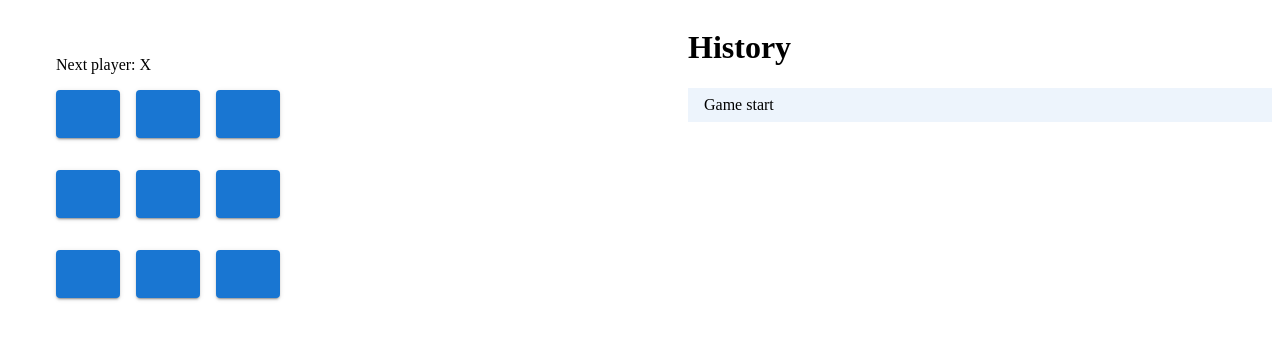
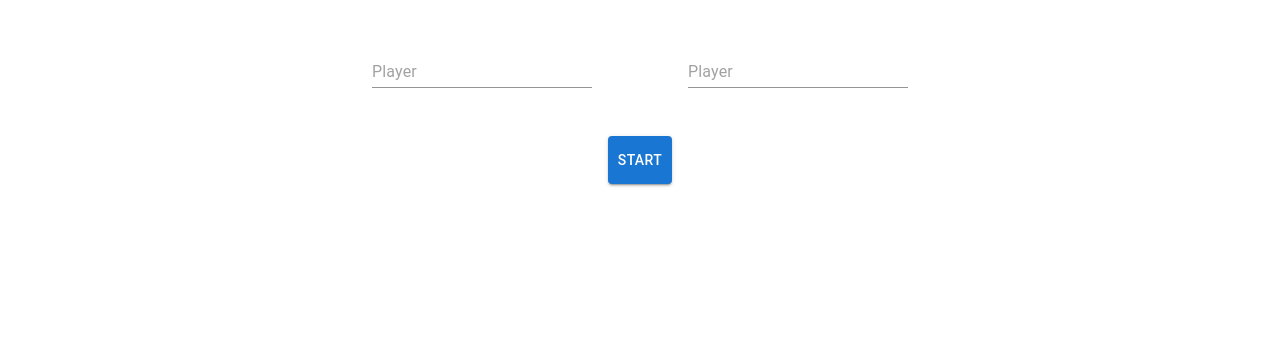
Before and after one commit to rcupic/tic-toe, a React (Create React App) app: page / in a window 1280 px wide. Shown: the top 340 px of the page. Built offline with nearby package versions, Linux system fonts and the light colour scheme.

Commit message:
player input

```diff
--- a/src/components/Game.tsx
+++ b/src/components/Game.tsx
@@ -1,13 +1,17 @@
-import { ListItemButton } from '@mui/material';
+import { Button, ListItemButton } from '@mui/material';
 import { useState, ReactElement } from 'react';
 import { calculatePosition } from '../utils/calculate-position.util';
 import { calculateWinner } from '../utils/calculate-winner.util';
 import { Board } from './Board';
+import { Player } from './Player';
 
 export const Game = function (): JSX.Element {
   const [history, changeHistory] = useState([{ squares: Array(9).fill(null), moveLocation: { col: 0, row: 0 } }]);
   const [stepNumber, setStepNumber] = useState(0);
-  const [xIsNext, changeNext] = useState(true);
+  const [playerOneIsNext, changeNext] = useState(true);
+  const [playerOne, changePlayerOne] = useState('');
+  const [playerTwo, changePlayerTwo] = useState('');
+  const [isGameStarted, changeGameStatus] = useState(false);
 
   const handleClick = (i: number): void => {
     const newHistory = history.slice(0, stepNumber + 1);
@@ -18,7 +22,7 @@ export const Game = function (): JSX.Element {
 
     if (calculateWinner(squares) || squares[i]) return;
 
-    squares[i] = xIsNext ? 'X' : 'O';
+    squares[i] = playerOneIsNext ? 'X' : 'O';
 
     const { row, col } = calculatePosition(i);
 
@@ -31,7 +35,11 @@ export const Game = function (): JSX.Element {
       ])
     );
     setStepNumber(newHistory.length);
-    changeNext(!xIsNext);
+    changeNext(!playerOneIsNext);
+  };
+
+  const handleStart = () => {
+    if (playerOne && playerTwo) changeGameStatus(true);
   };
 
   const jumpTo = (step: number): void => {
@@ -54,10 +62,13 @@ export const Game = function (): JSX.Element {
 
   const current = history[stepNumber];
 
-  const winner = calculateWinner(current.squares);
+  const winnerSymbol = calculateWinner(current.squares);
 
-  const status: string = winner ? `Winner: ${winner}` : `Next player: ${xIsNext ? 'X' : 'O'}`;
+  const status: string = winnerSymbol
+    ? `Winner: ${winnerSymbol === 'X' ? playerOne : playerTwo}`
+    : `Next player: ${playerOneIsNext ? playerOne : playerTwo}`;
 
+  if (playerOne && playerTwo && isGameStarted) {
     return (
       <div className="game">
         <div className="game-board">
@@ -70,4 +81,24 @@ export const Game = function (): JSX.Element {
         </div>
       </div>
     );
+  }
+
+  return (
+    <div className="start">
+      <div className="player-row">
+        <Player changePlayer={changePlayerOne} />
+        <Player changePlayer={changePlayerTwo} />
+      </div>
+      <div className="player-row">
+        <Button
+          sx={{ height: '3rem', width: '3rem', maxWidth: '3rem', display: 'flex', flex: '1' }}
+          type="button"
+          variant="contained"
+          onClick={handleStart}
+        >
+          Start
+        </Button>
+      </div>
+    </div>
+  );
 };
--- /dev/null
+++ b/src/components/Player.tsx
@@ -0,0 +1,18 @@
+import { TextField } from '@mui/material';
+import React from 'react';
+
+export const Player = function ({ changePlayer }: { changePlayer: React.Dispatch<React.SetStateAction<string>> }) {
+  const handleChange: React.ChangeEventHandler<HTMLTextAreaElement | HTMLInputElement> = event => {
+    changePlayer(event.target.value);
+  };
+
+  return (
+    <TextField
+      sx={{ flex: 2, marginRight: '3rem', marginLeft: '3rem' }}
+      id="standard-basic"
+      variant="standard"
+      placeholder="Player"
+      onChange={handleChange}
+    />
+  );
+};
--- a/src/index.scss
+++ b/src/index.scss
@@ -1,12 +1,25 @@
+.game {
+  display: flex;
+  height: 100%;
+
   .game-board {
     width: 50%;
     height: 50%;
     padding: 3rem;
-}
 
     .board-row {
       display: flex;
       align-items: center;
+
+      .square {
+        display: flex;
+        flex: 1;
+
+        &:nth-child(2) {
+          margin: 1rem;
+        }
+      }
+    }
   }
 
   .game-info {
@@ -16,18 +29,18 @@
       padding: 0;
     }
   }
-
-.game {
-  display: flex;
-  height: 100%;
 }
 
-.square {
+.start {
   display: flex;
-  flex: 1;
+  flex-direction: column;
+  height: 100%;
+  align-items: center;
 
-  &:nth-child(2) {
-    margin: 1rem;
+  .player-row {
+    display: flex;
+    align-items: center;
+    margin-top: 3rem;
   }
 }
 
--- a/src/index.tsx
+++ b/src/index.tsx
@@ -1,3 +1,4 @@
+import React from 'react';
 import ReactDOM from 'react-dom';
 import { Game } from './components/Game';
 import './index.scss';
```
Lines whose indentation alone changed are shown as unchanged.
